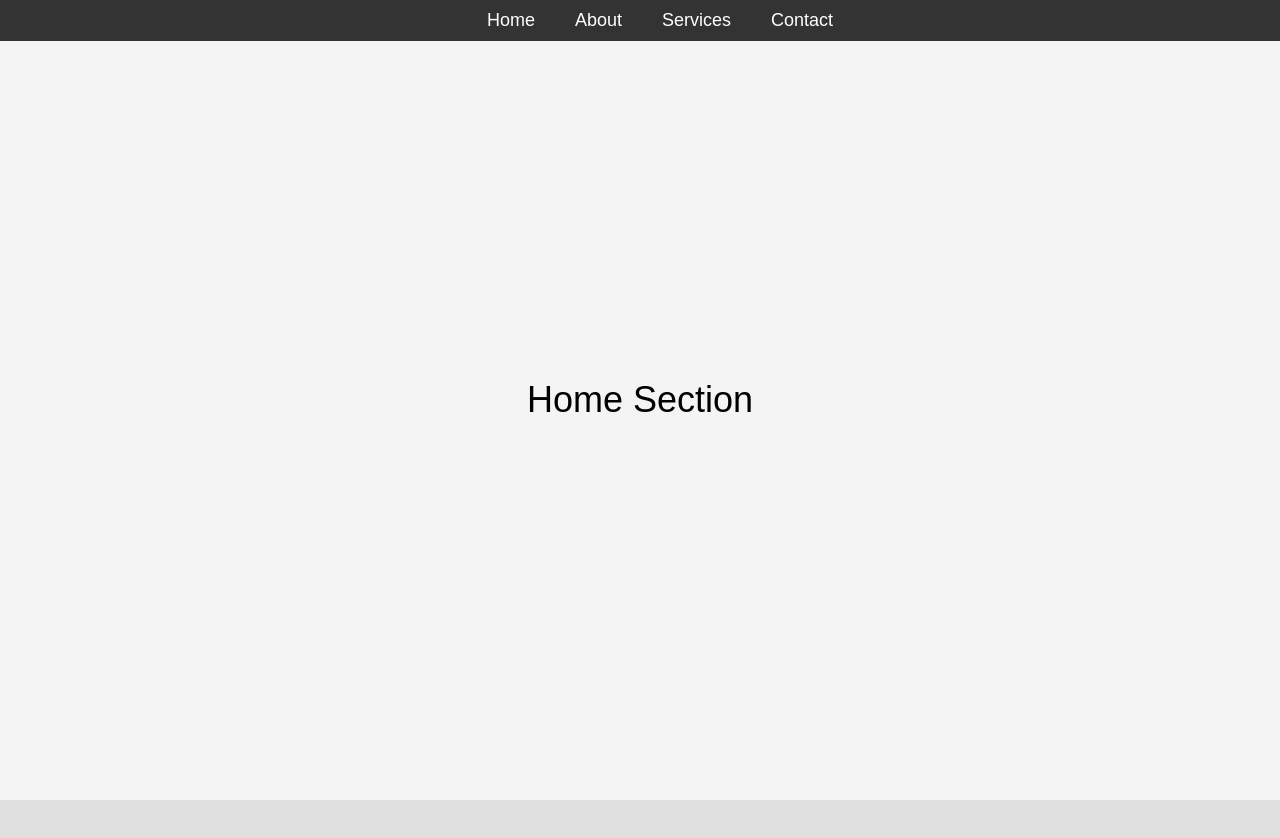
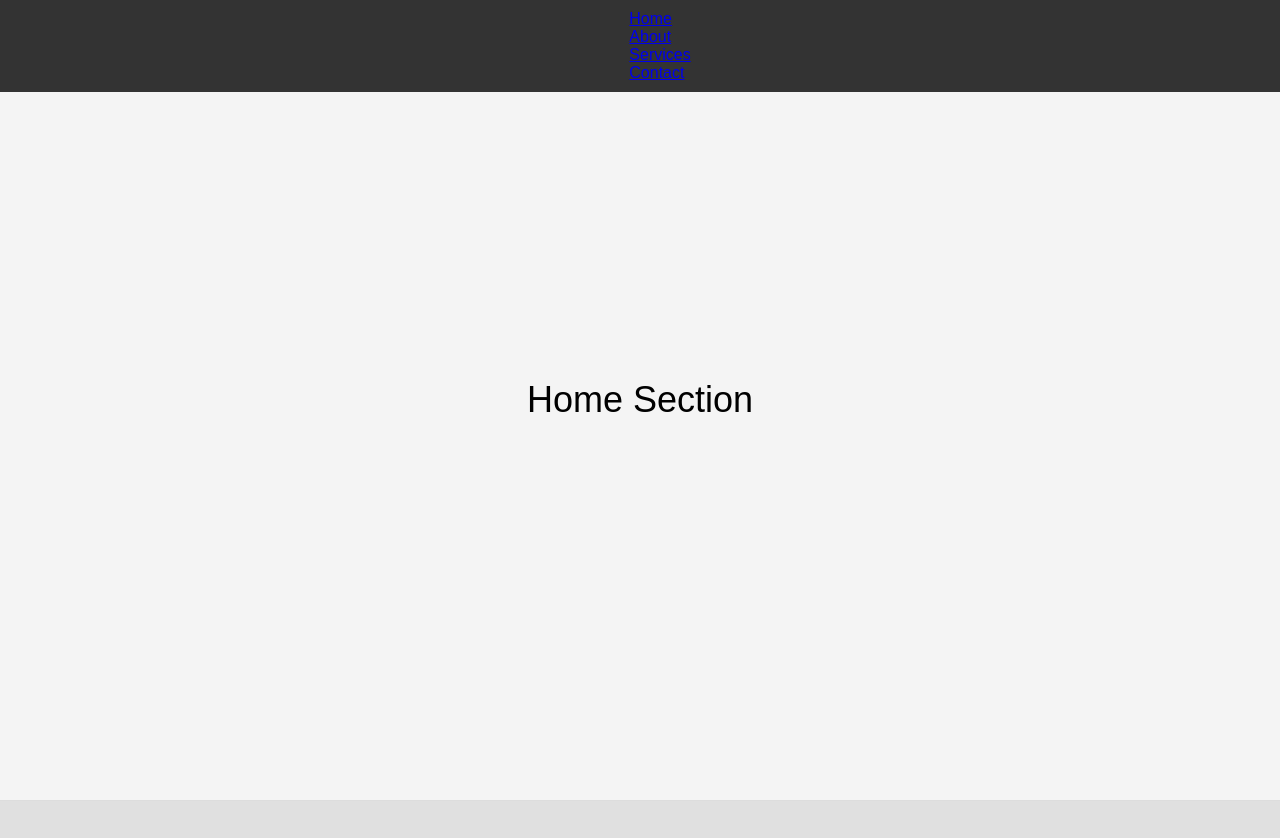
Before and after one commit to mohamedsafath/PRODIGY_WD_01, a plain HTML site: page index.html in a window 1280 px wide. Shown: the top 838 px of the page. Drawn offline with Linux system fonts and the light colour scheme.

Commit message:
Update index.html

```diff
--- a/index.html
+++ b/index.html
@@ -7,8 +7,8 @@
     <link rel="stylesheet" href="style.css">
 </head>
 <body>
-    <nav id="navbar" class="navbar">
-        <ul class="menu">
+    <nav class="navbar">
+        <ul>
             <li><a href="#home">Home</a></li>
             <li><a href="#about">About</a></li>
             <li><a href="#services">Services</a></li>
@@ -19,6 +19,6 @@
     <section id="about" class="section">About Section</section>
     <section id="services" class="section">Services Section</section>
     <section id="contact" class="section">Contact Section</section>
-    <script src="script.js"></script>
+    <script src="node.js"></script>
 </body>
 </html>
```
